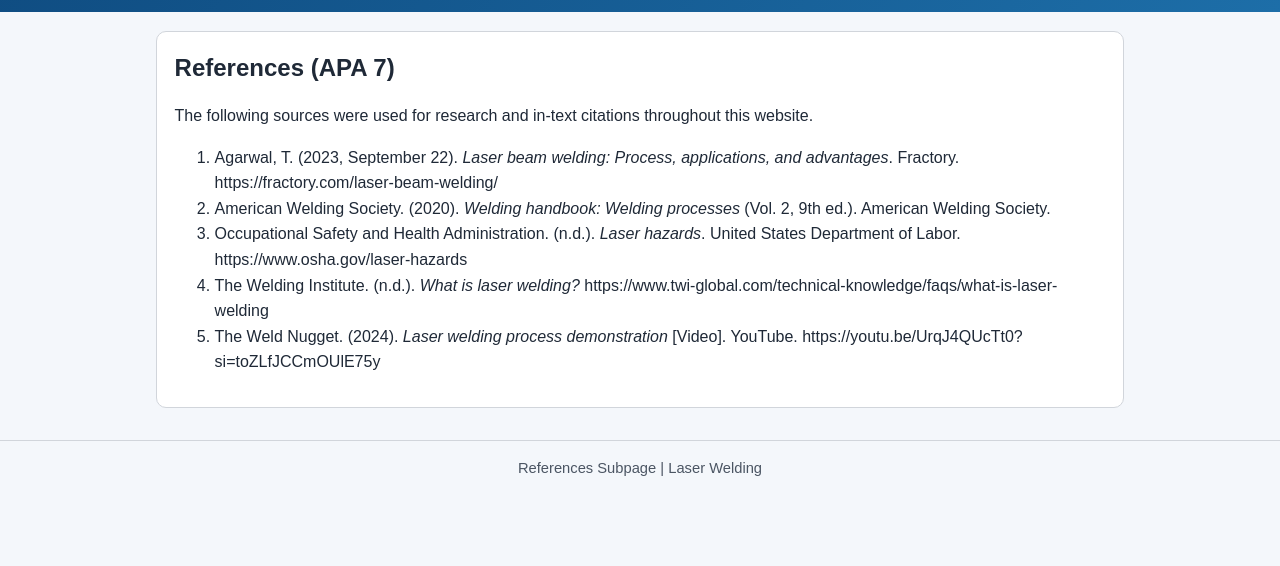
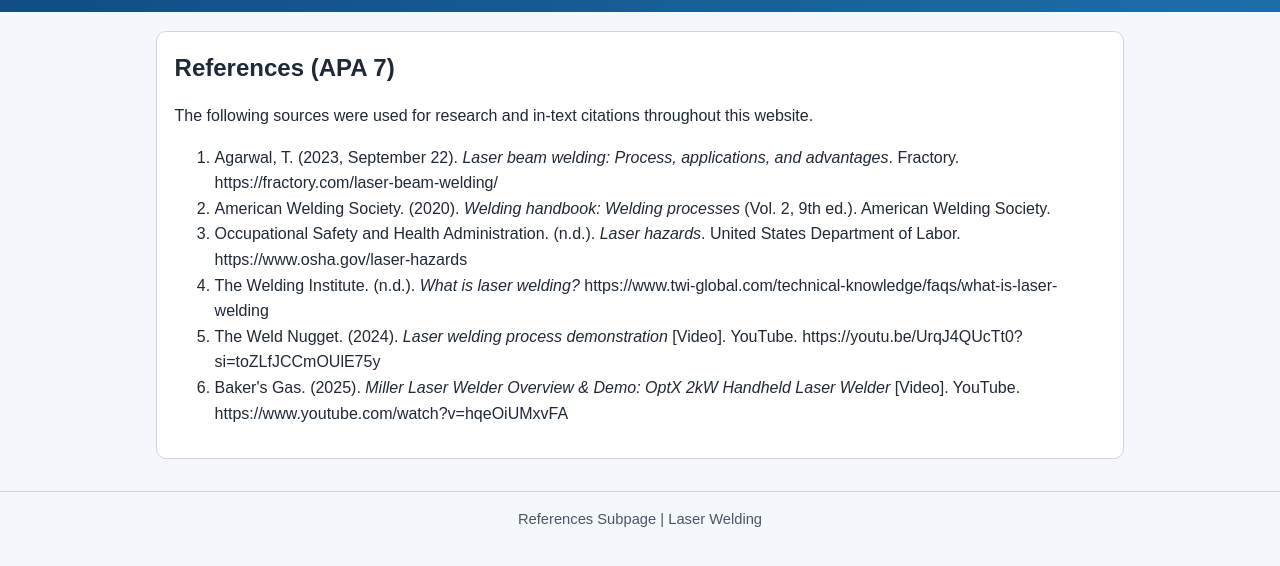
Before and after one commit to jollynavneet123/laser-welding, a plain HTML site: page references.html in a window 1280 px wide. Shown: the part 88-654 px from the top of the page. Drawn offline with Linux system fonts and the light colour scheme.

Commit message:
Add files via upload

```diff
--- a/references.html
+++ b/references.html
@@ -55,6 +55,11 @@
             The Weld Nugget. (2024). <em>Laser welding process demonstration</em>
             [Video]. YouTube. https://youtu.be/UrqJ4QUcTt0?si=toZLfJCCmOUlE75y
           </li>
+          <li>
+            Baker's Gas. (2025). <em>Miller Laser Welder Overview &amp; Demo: OptX 2kW Handheld Laser
+            Welder</em> [Video]. YouTube.
+            https://www.youtube.com/watch?v=hqeOiUMxvFA
+          </li>
         </ol>
       </section>
     </main>
```
